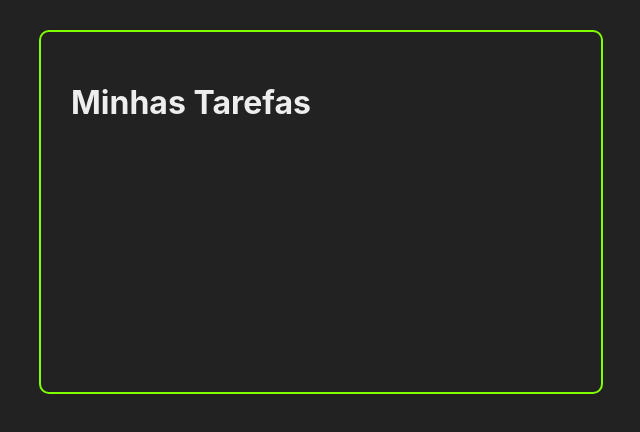
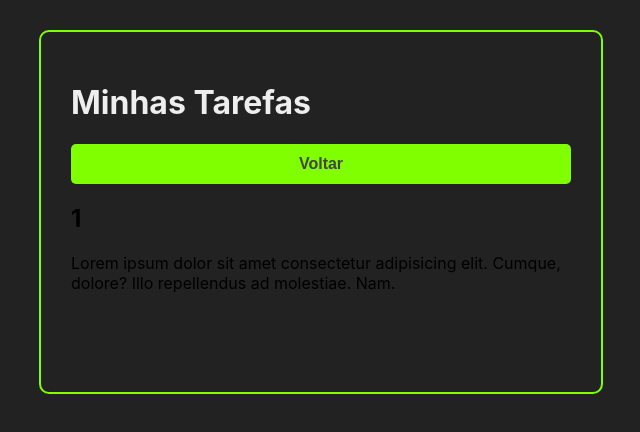
Before and after one commit to bryan-lima/curso-react-dicasparadevs, a React (Create React App) app: page /1 in a window 1280 px wide. Shown: the top 432 px of the page, without its empty margins (319-959 px from the left). Built offline with nearby package versions, Linux system fonts and the light colour scheme; the HTML template or start-up script is replaced by a standard one.

Commit message:
Construído componente TaskDetails

```diff
--- a/src/App.jsx
+++ b/src/App.jsx
@@ -6,6 +6,7 @@
 
 import AddTask from "./components/AddTask";
 import Header from "./components/Header";
+import TaskDetails from "./components/TaskDetails";
 import Tasks from "./components/Tasks";
 
 const App = () => {
@@ -70,6 +71,7 @@
 						</>
 					)}
 				/>
+				<Route path="/:taskTitle" exact component={TaskDetails} />
 			</div>
 		</Router>
 	);
--- a/src/components/TaskDetails.jsx
+++ b/src/components/TaskDetails.jsx
@@ -0,0 +1,25 @@
+import React from "react";
+import { useParams } from "react-router-dom";
+
+import Button from "./Button";
+
+const TaskDetails = () => {
+	const params = useParams();
+
+	return (
+		<>
+			<div className="back-button-container">
+				<Button>Voltar</Button>
+			</div>
+			<div className="task-details-container">
+				<h2>{params.taskTitle}</h2>
+				<p>
+					Lorem ipsum dolor sit amet consectetur adipisicing elit.
+					Cumque, dolore? Illo repellendus ad molestiae. Nam.
+				</p>
+			</div>
+		</>
+	);
+};
+
+export default TaskDetails;
```
